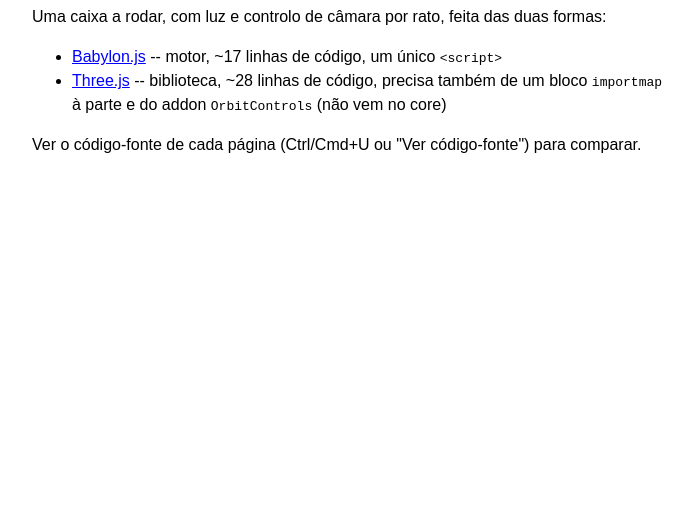
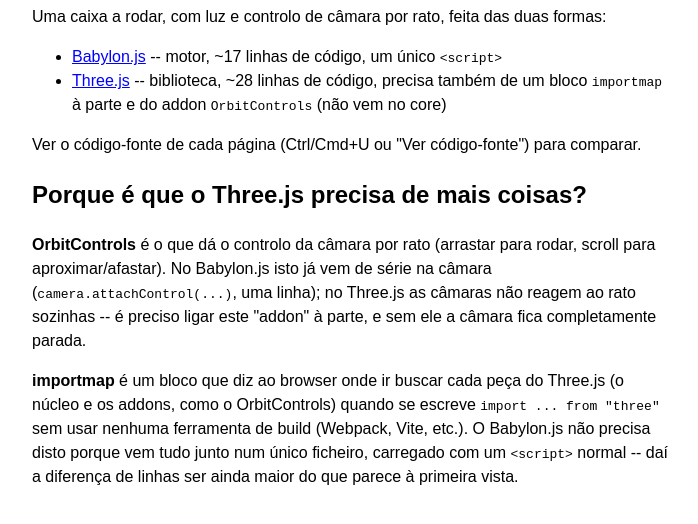
Before and after one commit to HelderPereiraIPB/verao-ciencia-2026-assets, a plain HTML site: page docs/index.html in a window 1280 px wide. Shown: the part 152-676 px from the top of the page, without its empty margins (288-986 px from the left). Drawn offline with Linux system fonts and the light colour scheme.

Commit message:
Explicar importmap e OrbitControls na pagina de comparacao
A pedido: os alunos que abrirem o link ficam a perceber porque e
que o Three.js precisa destas duas coisas extra que o Babylon.js
nao precisa.

```diff
--- a/docs/index.html
+++ b/docs/index.html
@@ -16,5 +16,9 @@
     <li><a href="three-demo.html">Three.js</a> -- biblioteca, ~28 linhas de código, precisa também de um bloco <code>importmap</code> à parte e do addon <code>OrbitControls</code> (não vem no core)</li>
   </ul>
   <p>Ver o código-fonte de cada página (Ctrl/Cmd+U ou "Ver código-fonte") para comparar.</p>
+
+  <h2>Porque é que o Three.js precisa de mais coisas?</h2>
+  <p><strong>OrbitControls</strong> é o que dá o controlo da câmara por rato (arrastar para rodar, scroll para aproximar/afastar). No Babylon.js isto já vem de série na câmara (<code>camera.attachControl(...)</code>, uma linha); no Three.js as câmaras não reagem ao rato sozinhas -- é preciso ligar este "addon" à parte, e sem ele a câmara fica completamente parada.</p>
+  <p><strong>importmap</strong> é um bloco que diz ao browser onde ir buscar cada peça do Three.js (o núcleo e os addons, como o OrbitControls) quando se escreve <code>import ... from "three"</code> sem usar nenhuma ferramenta de build (Webpack, Vite, etc.). O Babylon.js não precisa disto porque vem tudo junto num único ficheiro, carregado com um <code>&lt;script&gt;</code> normal -- daí a diferença de linhas ser ainda maior do que parece à primeira vista.</p>
 </body>
 </html>
```
